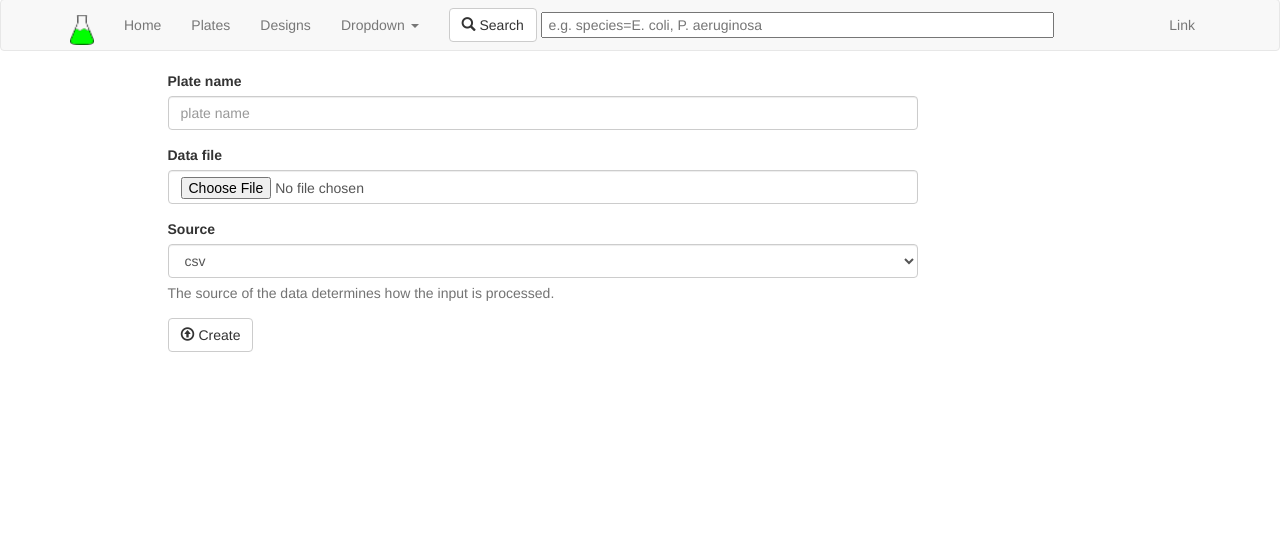
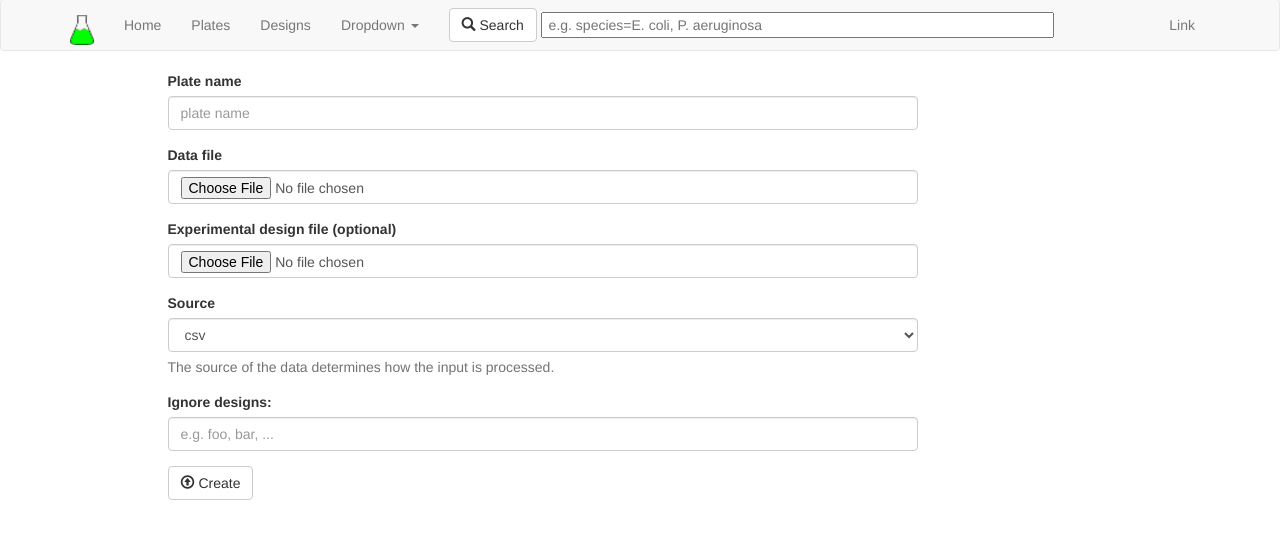
Before and after one commit to ptonner/growth_data_db, a Flask app: page /plate-create/ in a window 1280 px wide. Shown: the part 121-660 px from the top of the page. Run offline with Flask 2, Linux system fonts and the light colour scheme; parts of the project's set-up code (start-up, migrations or seed data) failed here and were passed over; some libraries are stand-ins or nearby versions.

Commit message:
add plate deleting, update plate creation

```diff
--- a/popmachine/application/forms.py
+++ b/popmachine/application/forms.py
@@ -12,4 +12,6 @@ class SearchForm(FlaskForm):
 class PlateCreate(FlaskForm):
     name = StringField('name')
     data = FileField('data')
+    design = FileField('design')
+    ignore = StringField('ignore')
     source = SelectField("source", choices=[('csv', 'csv'), ('bioscreen', 'bioscreen')])
--- a/popmachine/application/templates/plate-create.html
+++ b/popmachine/application/templates/plate-create.html
@@ -1,4 +1,7 @@
 {% extends "base.html" %}
+
+{% block head %}
+{% endblock %}
 
 {% block subheading %}
 plate create
@@ -16,13 +19,26 @@ plate create
     {{ form.data(class_="form-control") }}
   </div>
   <div class="form-group">
+    <label for="metafile">Experimental design file (optional)</label>
+    {{ form.design(class_="form-control") }}
+  </div>
+  <div class="form-group">
     <label for="source">Source</label>
     {{ form.source(class_="form-control") }}
     <p class="help-block">The source of the data determines how the input is processed.</p>
   </div>
-  <button type="submit" class="btn btn-default">
+  <div class="form-group">
+    <label for="ignore">Ignore designs:</label>
+    {{ form.ignore(size=30,placeholder="e.g. foo, bar, ...", class_="form-control") }}
+  </div>
+  <button type="submit" id="myButton" class="btn btn-default" data-loading-text="Creating...">
      <span class="glyphicon glyphicon-upload" aria-hidden="true"></span> Create
   </button>
+  <script>
+    $('#myButton').on('click', function () {
+      var $btn = $(this).button('loading')
+    })
+  </script>
 </form>
 
 {% endblock %}
--- a/popmachine/application/templates/plate.html
+++ b/popmachine/application/templates/plate.html
@@ -22,8 +22,8 @@
 
 <nav class="bs-docs-sidebar">
   <ul class="nav nav-pills nav-stacked">
-    <li class=""> <button type="button" class="btn btn-primary">Design</button> </li>
-    <li class=""> <button type="button" class="btn btn-danger">Delete</button> </li>
+    <!-- <li class=""> <button type="button" class="btn btn-primary">Design</button> </li> -->
+    <li class=""> <a href='{{url_for("plate_delete", platename=plate.name)}}'> <button type="button" class="btn btn-danger">Delete</button> </a> </li>
   </ul>
 </nav>
 
--- a/popmachine/application/views.py
+++ b/popmachine/application/views.py
@@ -1,5 +1,5 @@
 from app import app
-from flask import Flask, render_template, request, jsonify
+from flask import Flask, render_template, request, jsonify, url_for, redirect
 from popmachine import Machine, models
 from .forms import SearchForm, PlateCreate
 import pandas as pd
@@ -69,28 +69,6 @@ def plates():
 
     return render_template("plates.html", plates=plates, searchform=searchform)
 
-@app.route('/plate-create/', methods=['GET', "POST"])
-def plate_create():
-
-    searchform = SearchForm()
-
-    if request.method=="GET":
-        form = PlateCreate()
-        return render_template("plate-create.html", form=form, searchform = searchform)
-    else:
-        f = request.files['data']
-        data = pd.read_csv(f)
-
-
-
-@app.route('/designs/')
-def designs():
-    designs = machine.designs()
-    searchform = SearchForm()
-
-    return render_template("designs.html", designs=designs, searchform=searchform)
-
-
 @app.route('/plate/<platename>')
 def plate(platename):
     searchform = SearchForm()
@@ -102,6 +80,57 @@ def plate(platename):
                 .filter(models.Well.id.in_([w.id for w in plate.wells]))
 
     return render_template("plate.html", plate=plate, experimentalDesigns=experimentalDesigns, searchform = searchform)
+
+@app.route('/plate-delete/<platename>', methods=['GET', 'POST'])
+def plate_delete(platename):
+    searchform = SearchForm()
+
+    if request.method=='GET':
+        return render_template('plate-delete.html', searchform = searchform, platename=platename)
+    else:
+        plate = machine.session.query(models.Plate).filter(models.Plate.name==platename).one_or_none()
+        machine.deletePlate(plate)
+
+        return redirect(url_for('plates'))
+
+@app.route('/plate-create/', methods=['GET', "POST"])
+def plate_create():
+
+    searchform = SearchForm()
+
+    if request.method=="GET":
+        form = PlateCreate()
+        return render_template("plate-create.html", form=form, searchform = searchform)
+    else:
+
+        name = request.form['name']
+        ignore = request.form['ignore'].split(",")
+        f = request.files['data']
+        data = pd.read_csv(f)
+
+        if 'design' in request.files:
+            f = request.files['design']
+            meta = pd.read_csv(f)
+
+            for i in ignore:
+                del meta[i]
+        else:
+            meta = None
+
+        if request.form['source'] == 'csv':
+            machine.createPlate(name, data, meta)
+        else:
+            pass
+
+        return redirect(url_for('plates'))
+
+
+@app.route('/designs/')
+def designs():
+    designs = machine.designs()
+    searchform = SearchForm()
+
+    return render_template("designs.html", designs=designs, searchform=searchform)
 
 @app.route('/design/<_id>')
 @app.route('/design/<_id>/<plate>')
```
Also changed, not shown: popmachine/application/templates/plate-delete.html (added, +23 -0 lines).
